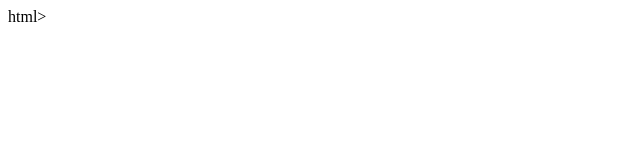
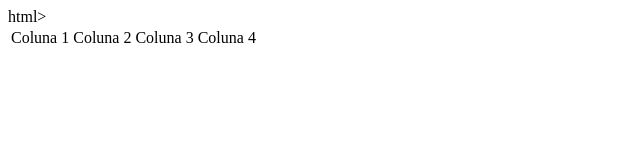
Before and after one commit to rosepael/curso-html, a plain HTML site: page html-basico/06-tabela.html in a window 1280 px wide. Shown: the whole page, without its empty margins (0-640 px from the left). Drawn offline with Linux system fonts and the light colour scheme.

Commit message:
Criando estrutura da tabela, linha e colunas em linhas diferentes

```diff
--- a/html-basico/06-tabela.html
+++ b/html-basico/06-tabela.html
@@ -6,10 +6,18 @@ html>
     <body>
         <table>                   <!--Tag tabela-->
                 <tr>              <!--tag define uma nova linha da tabela-->
-                    <td></td>     <!--tag define coluna da tabela. Ex 4 colunas, aplico 4 vezes a tag -->
-                    <td></td>
-                    <td></td>
-                    <td></td>
+                    <td>          <!--tag define coluna da tabela. Ex 4 colunas, aplico 4 vezes a tag -->
+                        Coluna 1  <!--Posso colocar em uma linha ou várias linhas-->
+                    </td>
+                    <td>
+                        Coluna 2
+                    </td>
+                    <td>
+                        Coluna 3
+                    </td>
+                    <td>
+                        Coluna 4
+                    </td>
                 </tr>
         </table>
     </body>
```
